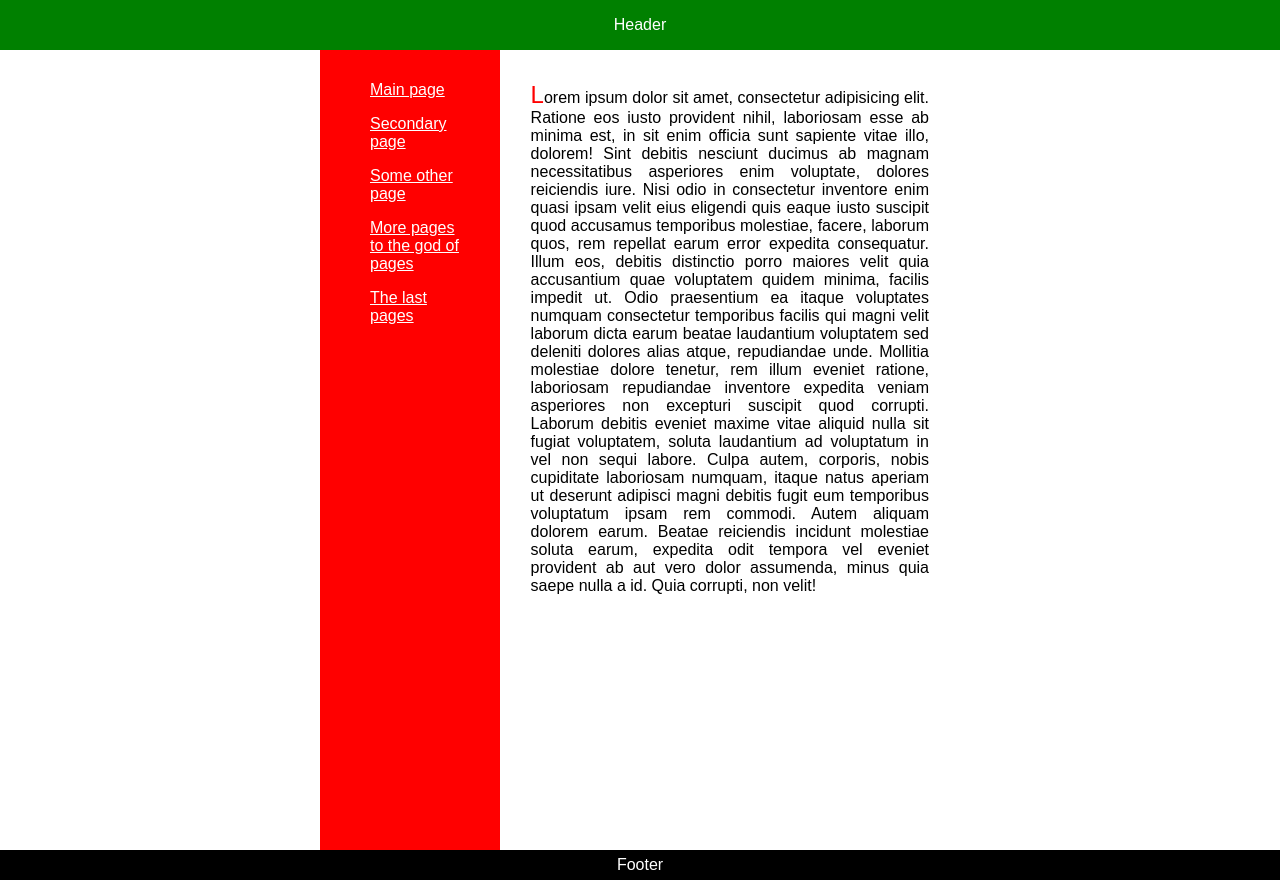
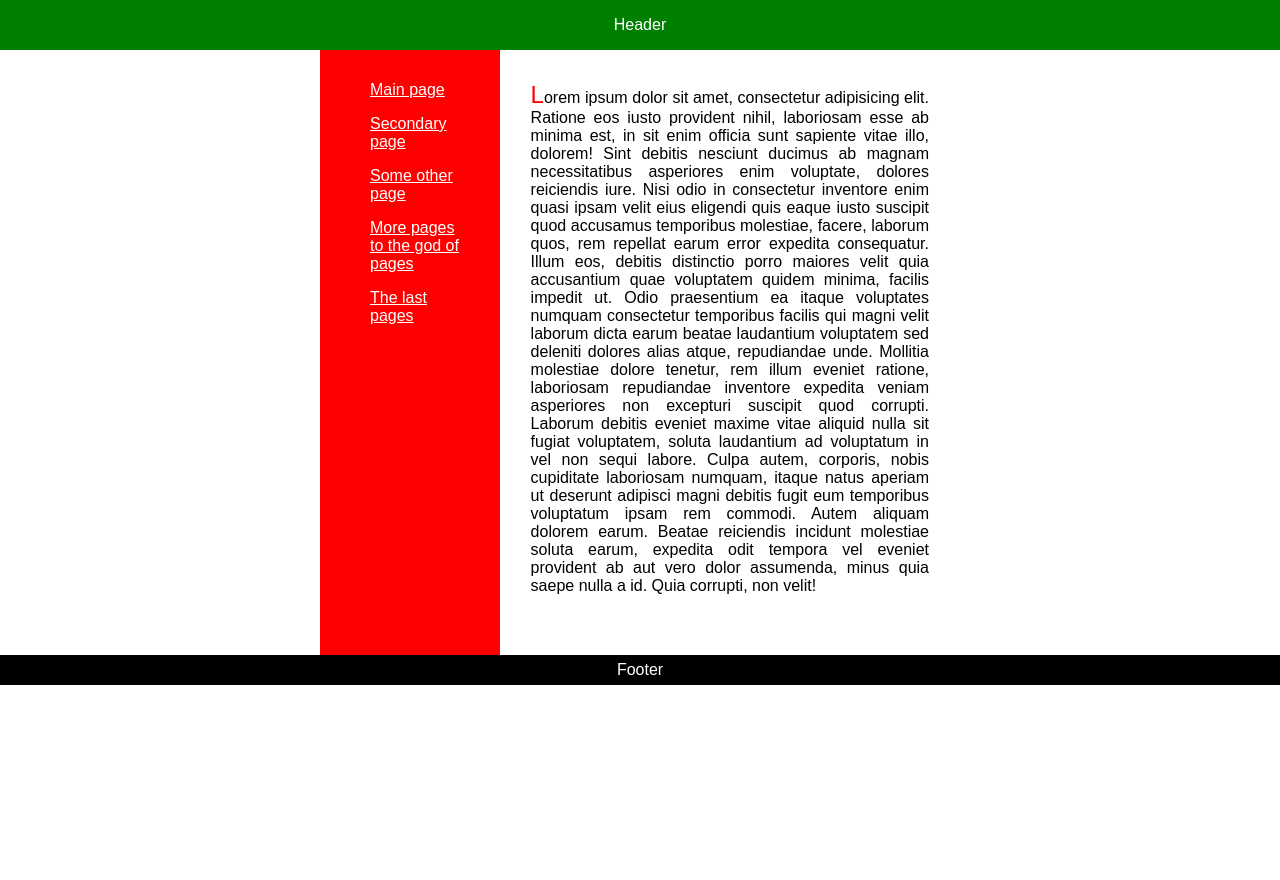
Before and after one commit to businsweetie/bugakova.dasha.931801, a plain HTML site: page 3/index.html in a window 1280 px wide. After the commit the page ends 800 px from the top, so only its background shows below. Drawn offline with Linux system fonts and the light colour scheme.

Commit message:
"second commit"

```diff
--- a/3/main.css
+++ b/3/main.css
@@ -23,7 +23,7 @@ body {
 main {
     width:50%;
     margin:0 auto;
-    min-height: 100vh;
+    height: 605px;
     display: flex;
     align-items: stretch;
 }
```
